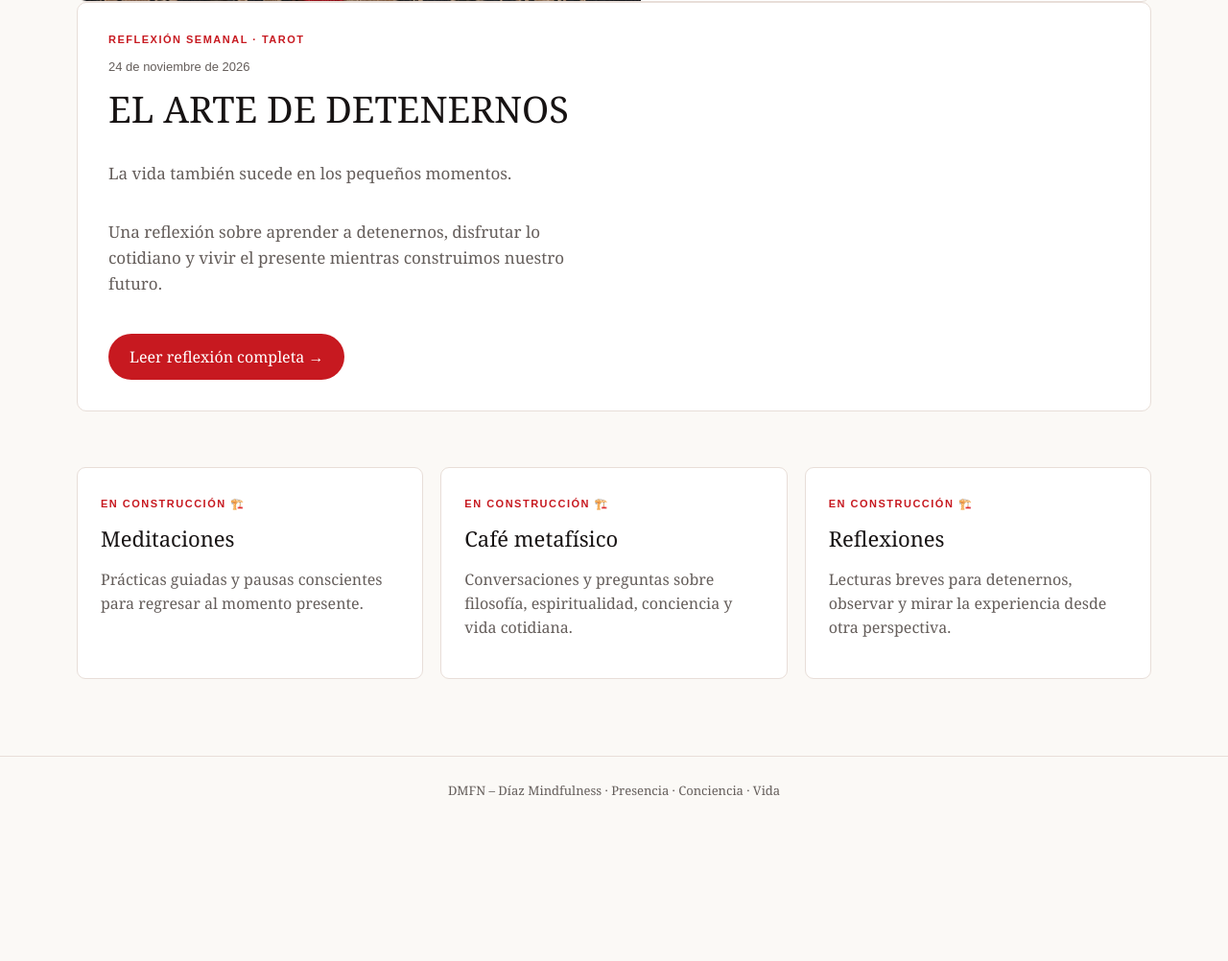
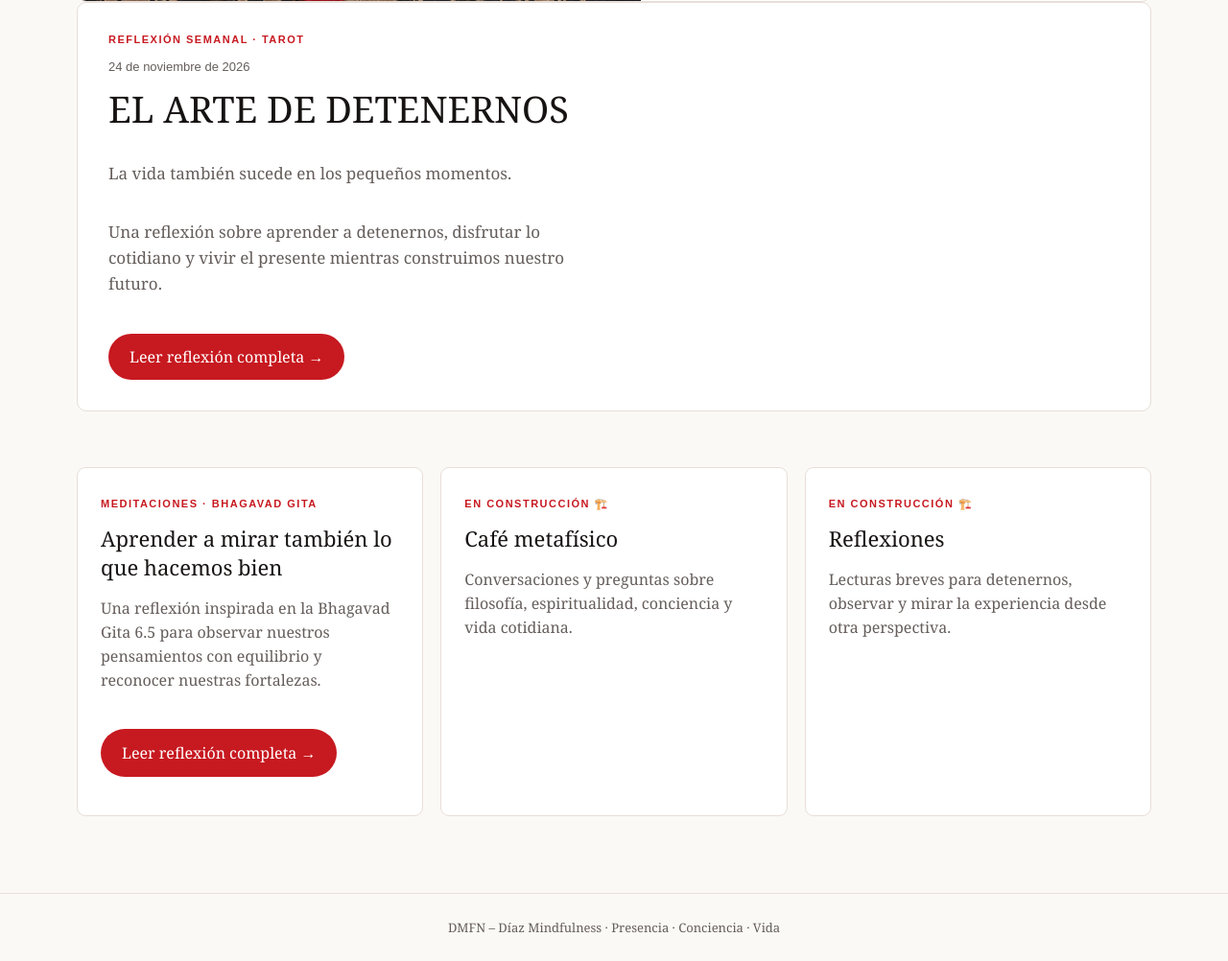
Before and after one commit to jovendiaz/AquiYAhoraLive, a plain HTML site: page blog.html in a window 1280 px wide. Shown: the part 1113-2115 px from the top of the page at 96% size. Before the commit the page ends 1972 px from the top, so only its background shows below. Drawn offline with Linux system fonts and the light colour scheme.

Commit message:
Place Bhagavad Gita reflection in Meditations category

```diff
--- a/blog.html
+++ b/blog.html
@@ -53,7 +53,7 @@ footer{border-top:1px solid var(--line);padding:26px;text-align:center;color:var
 </article>
  </section>
 <section class="more">
-<article class="tile" id="meditaciones"><span class="tag">EN CONSTRUCCIÓN 🏗️</span><h3>Meditaciones</h3><p>Prácticas guiadas y pausas conscientes para regresar al momento presente.</p></article>
+<article class="tile" id="meditaciones"><span class="tag">Meditaciones · Bhagavad Gita</span><h3>Aprender a mirar también lo que hacemos bien</h3><p>Una reflexión inspirada en la Bhagavad Gita 6.5 para observar nuestros pensamientos con equilibrio y reconocer nuestras fortalezas.</p><p><a class="btn" href="reflexion-gita-mente.html">Leer reflexión completa →</a></p></article>
 <article class="tile" id="cafe-metafisico"><span class="tag">EN CONSTRUCCIÓN 🏗️</span><h3>Café metafísico</h3><p>Conversaciones y preguntas sobre filosofía, espiritualidad, conciencia y vida cotidiana.</p></article>
 <article class="tile"><span class="tag">EN CONSTRUCCIÓN 🏗️</span><h3>Reflexiones</h3><p>Lecturas breves para detenernos, observar y mirar la experiencia desde otra perspectiva.</p></article>
 </section>
```
